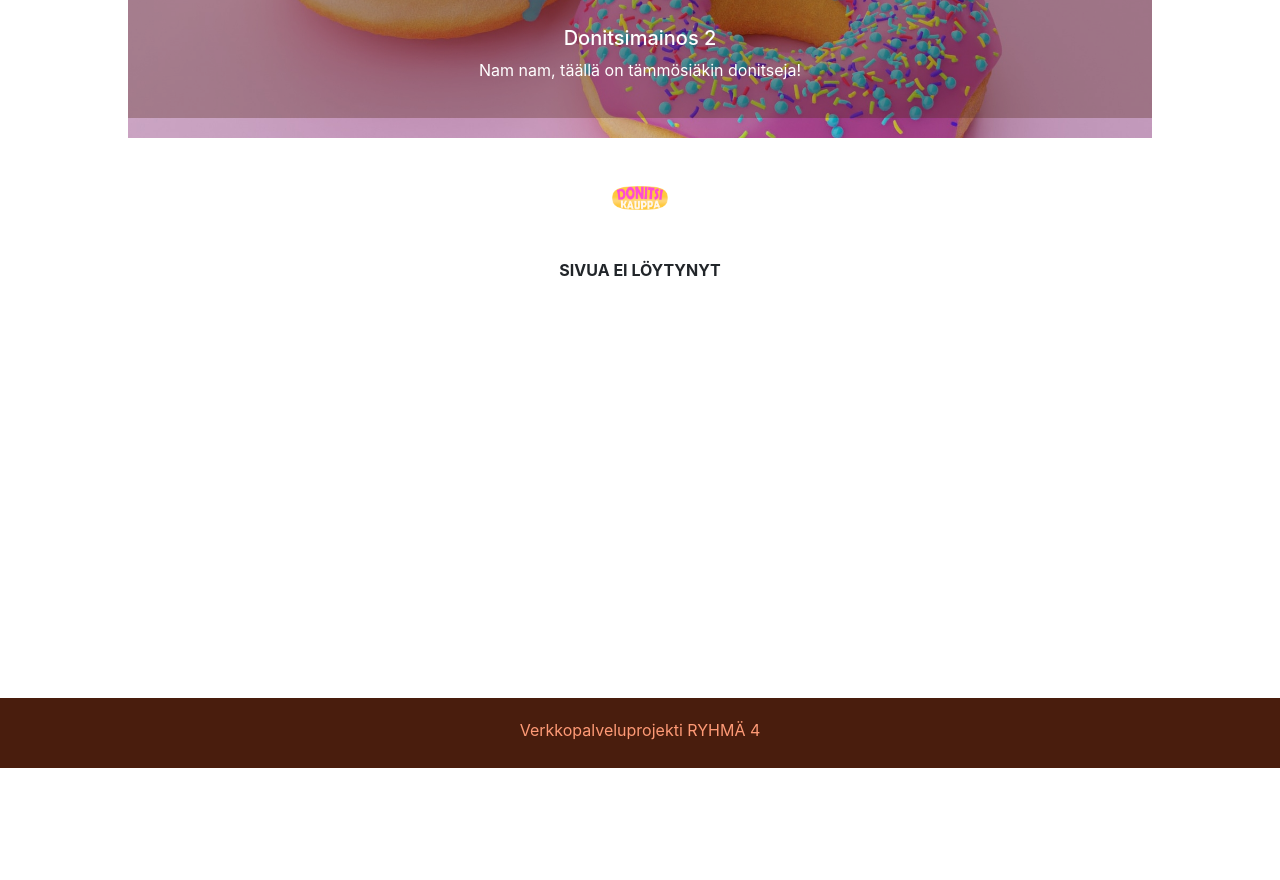
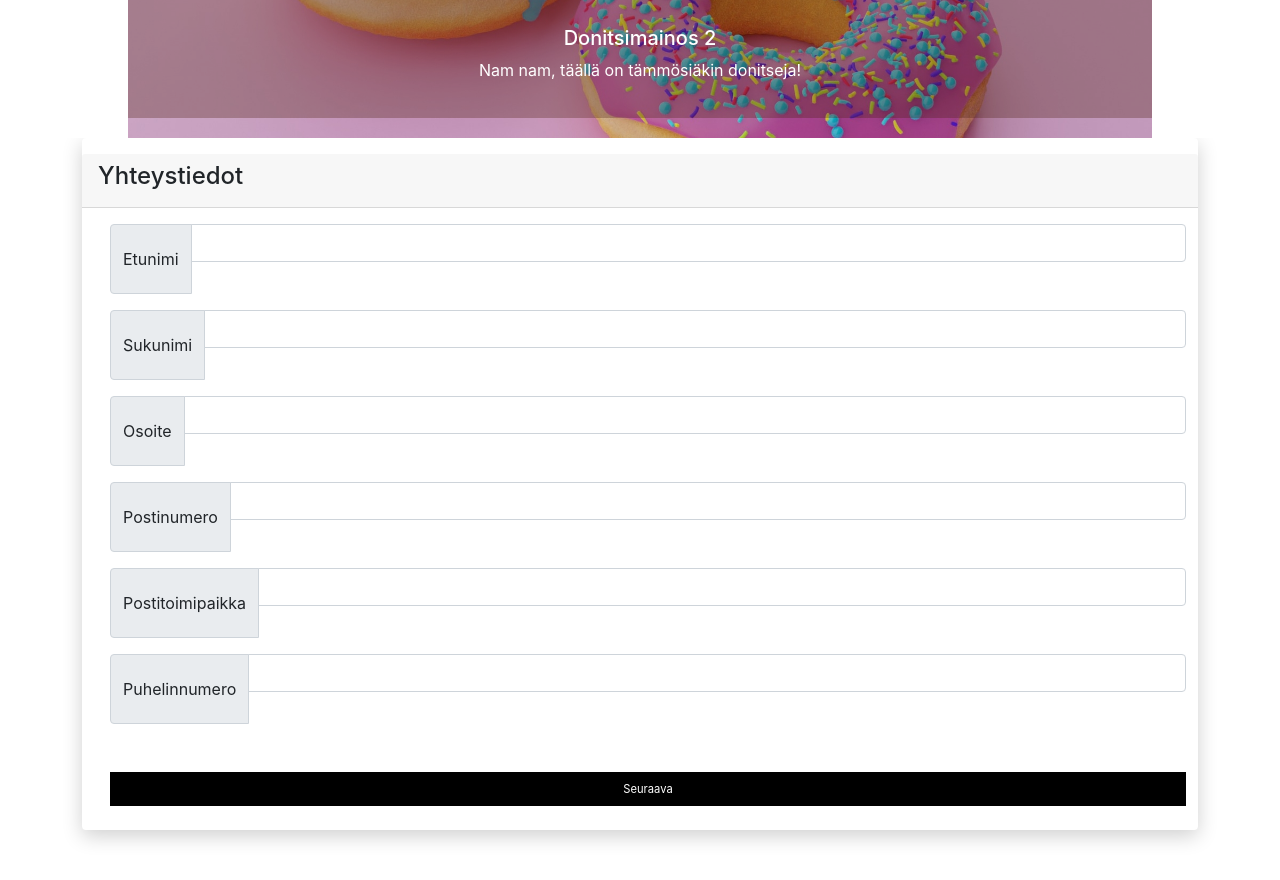
Before and after one commit to Nojaajoo/Verkkopalveluprojekti-Ryhma-4, a React (Create React App) app: page /Order in a window 1280 px wide. Shown: the part 260-1140 px from the top of the page. Before the commit the page ends 1028 px from the top, so only its background shows below. Built offline with nearby package versions, Linux system fonts and the light colour scheme; no server answers.

Commit message:
Tilaaja lomake

```diff
--- a/src/App.js
+++ b/src/App.js
@@ -10,8 +10,9 @@ import Home from './Home';
 import NotFound from './NotFound';
 import Carousel from './Carousel';
 import Cart from './Cart';
+import Order from './Order';
 
-const URL = "http://localhost/donitsikauppa/";
+const URL = "http://localhost/verkkopalveluprojekti/";
 
 function App() {
   const [category, setCategory] = useState(null);
@@ -36,6 +37,7 @@ function App() {
           exact
           />
           <Route path="/Cart" render={() => <Cart />} />
+          <Route path="/Order" render={() => <Order />} />
           <Route component={NotFound} />
         </Switch>
       </div>
--- /dev/null
+++ b/src/Order.js
@@ -0,0 +1,44 @@
+import React from 'react'
+import './Order.css'
+
+export default function order() {
+    return (
+        <div className="container">
+        <form className="card mt-5">
+          <div className="card-header korttiTausta">
+            <h4>Yhteystiedot</h4>
+          </div>
+            <div className="car-body row pt-3 ps-3">
+
+            <div class="input-group mb-3 col-6 formItem">
+              <span class="input-group-text inputTeksti" id="basic-addon1">Etunimi</span>
+              <input type="text" class="form-control" name="enimi" />
+            </div>
+            <div class="input-group mb-3 col-6 formItem">
+              <span class="input-group-text inputTeksti" id="basic-addon1">Sukunimi</span>
+              <input type="text" class="form-control" name="snimi" />
+            </div>
+            <div class="input-group mb-3 col-6 formItem">
+              <span class="input-group-text inputTeksti" id="basic-addon1">Osoite</span>
+              <input type="text" class="form-control" name="osoite" />
+            </div>
+            <div class="input-group mb-3 col-6 formItem">
+              <span class="input-group-text inputTeksti" id="basic-addon1">Postinumero</span>
+              <input type="text" class="form-control" name="postinro"/>
+            </div>
+            <div class="input-group mb-3 col-6 formItem">
+              <span class="input-group-text inputTeksti" id="basic-addon1">Postitoimipaikka</span>
+              <input type="text" class="form-control" name="postitmp" />
+            </div>
+            <div class="input-group mb-3 col-6 formItem">
+              <span class="input-group-text inputTeksti" id="basic-addon1">Puhelinnumero</span>
+              <input type="text" class="form-control" name="puhnro" />
+            </div>
+            <div class="text-right col-12">
+              <button class="btn btn-secondary mb-2">Seuraava</button>
+            </div>
+          </div>
+        </form>
+      </div>
+    )
+}
```
Also changed, not shown: src/Order.css (added), 1 other file (tests, documents, lock files or other folders).
